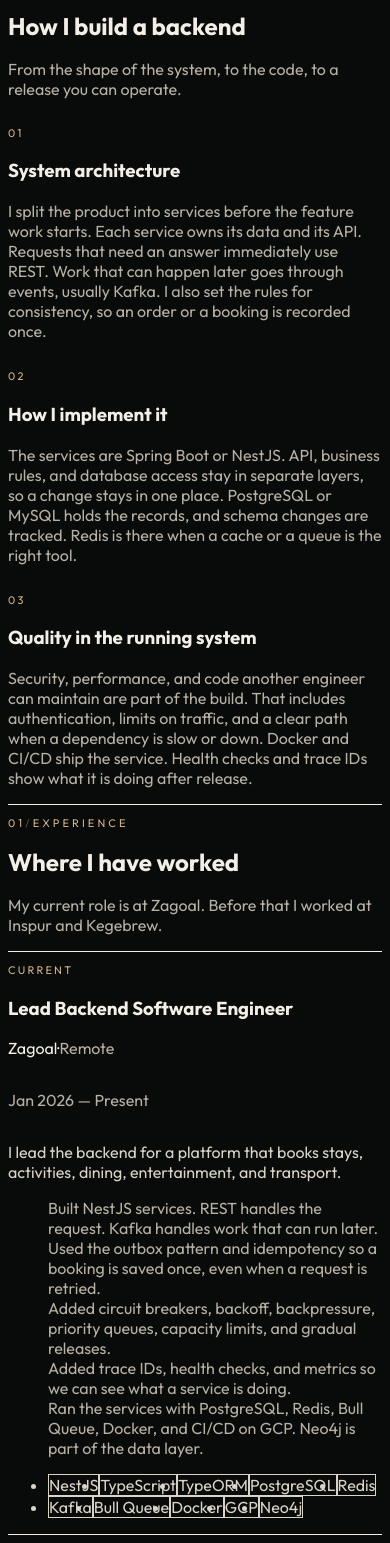
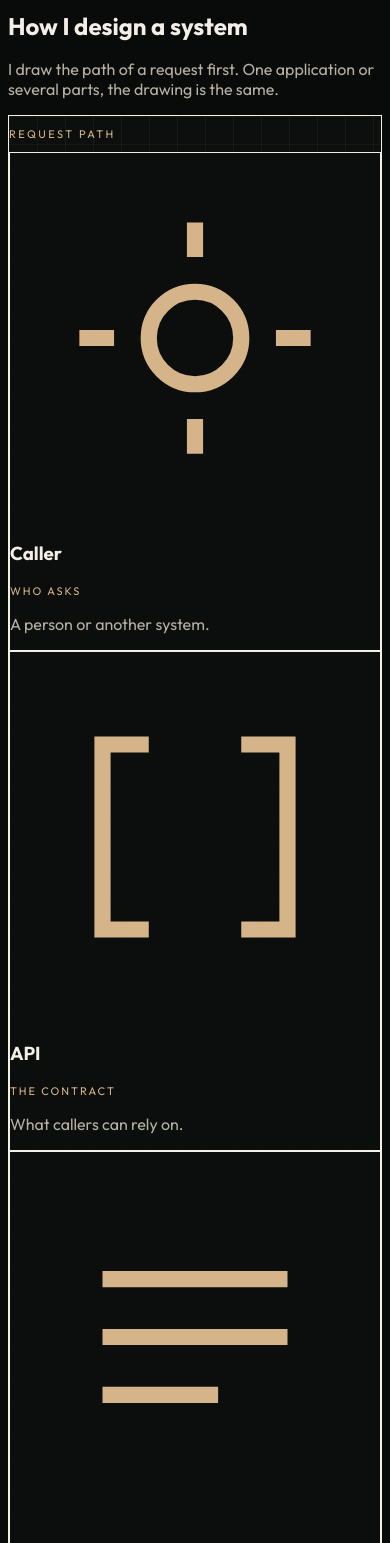
Before and after one commit to yeab14/Yeab-Porfolio-, a Next.js app: page / in a window 390 px wide. Shown: the part 1020-2563 px from the top of the page. Built offline with nearby package versions, Linux system fonts and the light colour scheme; no server answers.

Commit message:
Explain system design as decisions along the request path, from who can call the system to what must not block the response.

```diff
--- a/app/components/homepage/about/index.jsx
+++ b/app/components/homepage/about/index.jsx
@@ -1,42 +1,250 @@
-const services = [
+"use client";
+
+import { useEffect, useRef, useState } from "react";
+
+const flow = [
   {
-    title: "System architecture",
-    body: "I split the product into services before the feature work starts. Each service owns its data and its API. Requests that need an answer immediately use REST. Work that can happen later goes through events, usually Kafka. I also set the rules for consistency, so an order or a booking is recorded once.",
+    title: "Caller",
+    line: "Who asks",
+    detail: "A person or another system.",
+    icon: "caller",
   },
   {
-    title: "How I implement it",
-    body: "The services are Spring Boot or NestJS. API, business rules, and database access stay in separate layers, so a change stays in one place. PostgreSQL or MySQL holds the records, and schema changes are tracked. Redis is there when a cache or a queue is the right tool.",
+    title: "API",
+    line: "The contract",
+    detail: "What callers can rely on.",
+    icon: "api",
   },
   {
-    title: "Quality in the running system",
-    body: "Security, performance, and code another engineer can maintain are part of the build. That includes authentication, limits on traffic, and a clear path when a dependency is slow or down. Docker and CI/CD ship the service. Health checks and trace IDs show what it is doing after release.",
+    title: "Rules",
+    line: "The decision",
+    detail: "Business logic lives here.",
+    icon: "rules",
+  },
+  {
+    title: "Data",
+    line: "The record",
+    detail: "Written once, and kept here.",
+    icon: "data",
   },
 ];
 
+const qualities = [
+  {
+    title: "Secure",
+    detail: "Access is checked before the work starts.",
+    icon: "secure",
+  },
+  {
+    title: "Fast",
+    detail: "The answer does not wait on slow work.",
+    icon: "fast",
+  },
+  {
+    title: "Clear",
+    detail: "A change has one home, and a request can be followed.",
+    icon: "clear",
+  },
+];
+
+function Glyph({ name }) {
+  const common = {
+    viewBox: "0 0 32 32",
+    className: "h-6 w-6",
+    fill: "none",
+    stroke: "currentColor",
+    strokeWidth: "1.4",
+    "aria-hidden": true,
+  };
+
+  if (name === "caller") {
+    return (
+      <svg {...common}>
+        <circle cx="16" cy="16" r="4" />
+        <path d="M16 6v3M16 23v3M6 16h3M23 16h3" />
+      </svg>
+    );
+  }
+  if (name === "api") {
+    return (
+      <svg {...common}>
+        <path d="M12 8H8v16h4M20 8h4v16h-4" />
+      </svg>
+    );
+  }
+  if (name === "rules") {
+    return (
+      <svg {...common}>
+        <path d="M8 11h16M8 16h16M8 21h10" />
+      </svg>
+    );
+  }
+  if (name === "data") {
+    return (
+      <svg {...common}>
+        <ellipse cx="16" cy="10" rx="8" ry="3" />
+        <path d="M8 10v12c0 1.7 3.6 3 8 3s8-1.3 8-3V10" />
+      </svg>
+    );
+  }
+  if (name === "later") {
+    return (
+      <svg {...common}>
+        <path d="M9 8v9a5 5 0 0 0 5 5h8" />
+        <path d="M18 18l4 4-4 4" />
+      </svg>
+    );
+  }
+  if (name === "secure") {
+    return (
+      <svg {...common}>
+        <path d="M16 6l8 3v6.5c0 4.5-3.2 7.4-8 9.5-4.8-2.1-8-5-8-9.5V9l8-3z" />
+      </svg>
+    );
+  }
+  if (name === "fast") {
+    return (
+      <svg {...common}>
+        <path d="M18 6L10 17h6l-2 9 10-13h-6l0-7z" />
+      </svg>
+    );
+  }
+  return (
+    <svg {...common}>
+      <path d="M4 16s4.5-6 12-6 12 6 12 6-4.5 6-12 6-12-6-12-6z" />
+      <circle cx="16" cy="16" r="2.4" />
+    </svg>
+  );
+}
+
+function Node({ item }) {
+  return (
+    <article className="border border-white/10 bg-[#0c0f0d]/90 px-4 py-5 transition duration-300 hover:border-[#d6b48a]/55">
+      <div className="flex h-10 w-10 items-center justify-center text-[#d6b48a]">
+        <Glyph name={item.icon} />
+      </div>
+      <h3 className="mt-4 font-serif text-2xl text-[#f4efe6]">{item.title}</h3>
+      <p className="mt-1 text-[11px] uppercase tracking-[0.18em] text-[#d6b48a]">{item.line}</p>
+      <p className="mt-3 text-sm leading-relaxed text-[#b7b0a4]">{item.detail}</p>
+    </article>
+  );
+}
+
+function HConnector({ delay }) {
+  return (
+    <div className="relative mx-auto h-8 w-px bg-[#d6b48a]/70 md:mx-0 md:h-0.5 md:w-full md:self-center" aria-hidden>
+      <span className="flow-dot flow-dot-y md:hidden" style={{ animationDelay: delay }} />
+      <span className="flow-dot flow-dot-x hidden md:block" style={{ animationDelay: delay }} />
+    </div>
+  );
+}
+
 function AboutSection() {
+  const sectionRef = useRef(null);
+  const [live, setLive] = useState(false);
+
+  useEffect(() => {
+    const node = sectionRef.current;
+    if (!node) return undefined;
+    if (window.matchMedia("(prefers-reduced-motion: reduce)").matches) return undefined;
+
+    const observer = new IntersectionObserver(
+      ([entry]) => {
+        if (entry.isIntersecting) setLive(true);
+      },
+      { threshold: 0.35 }
+    );
+    observer.observe(node);
+    return () => observer.disconnect();
+  }, []);
+
   return (
-    <section id="services" className="scroll-mt-28 border-t border-white/10 py-16 md:py-20">
+    <section
+      id="services"
+      ref={sectionRef}
+      className={`scroll-mt-28 border-t border-white/10 py-16 md:py-24 ${live ? "services-live" : ""}`}
+    >
       <div className="max-w-2xl">
         <p className="text-[11px] font-medium uppercase tracking-[0.28em] text-[#d6b48a]">
           Services
         </p>
-        <h2 className="mt-3 font-serif text-4xl leading-[1.05] text-[#f4efe6] md:text-5xl">
-          How I build a backend
+        <h2 className="mt-4 font-serif text-4xl leading-[1.05] text-[#f4efe6] md:text-5xl">
+          How I design a system
         </h2>
         <p className="mt-4 text-base leading-relaxed text-[#b7b0a4] md:text-lg">
-          From the shape of the system, to the code, to a release you can operate.
+          I draw the path of a request first. One application or several parts, the drawing is the same.
         </p>
       </div>
 
-      <div className="mt-10 grid gap-px bg-white/10 md:grid-cols-3">
-        {services.map((service, index) => (
-          <article key={service.title} className="bg-[#090b0a] p-6 md:p-8">
-            <p className="text-[11px] tracking-[0.2em] text-[#d6b48a]">0{index + 1}</p>
-            <h3 className="mt-4 font-serif text-2xl text-[#f4efe6]">{service.title}</h3>
-            <p className="mt-3 text-sm leading-relaxed text-[#b7b0a4]">{service.body}</p>
-          </article>
+      <div
+        className="mt-12 border border-white/10 px-4 py-8 sm:px-6 md:px-8 md:py-10"
+        style={{
+          backgroundColor: "#0c0f0d",
+          backgroundImage:
+            "linear-gradient(rgba(214,180,138,0.06) 1px, transparent 1px), linear-gradient(90deg, rgba(214,180,138,0.06) 1px, transparent 1px)",
+          backgroundSize: "28px 28px",
+        }}
+      >
+        <p className="text-[11px] uppercase tracking-[0.22em] text-[#d6b48a]">Request path</p>
+
+        <div className="mt-8 grid grid-cols-1 gap-y-3 md:grid-cols-[minmax(0,1fr)_2.75rem_minmax(0,1fr)_2.75rem_minmax(0,1fr)_2.75rem_minmax(0,1fr)] md:items-center md:gap-y-0">
+          <div className="md:col-start-1 md:row-start-1">
+            <Node item={flow[0]} />
+          </div>
+          <div className="md:col-start-2 md:row-start-1">
+            <HConnector delay="0s" />
+          </div>
+          <div className="md:col-start-3 md:row-start-1">
+            <Node item={flow[1]} />
+          </div>
+          <div className="md:col-start-4 md:row-start-1">
+            <HConnector delay="0.72s" />
+          </div>
+          <div className="md:col-start-5 md:row-start-1">
+            <Node item={flow[2]} />
+          </div>
+          <div className="md:col-start-6 md:row-start-1">
+            <HConnector delay="1.44s" />
+          </div>
+          <div className="md:col-start-7 md:row-start-1">
+            <Node item={flow[3]} />
+          </div>
+
+          <div className="hidden justify-center md:col-start-5 md:row-start-2 md:flex" aria-hidden>
+            <div className="relative h-12 w-px bg-[#d6b48a]/70">
+              <span className="flow-dot flow-dot-y" style={{ animationDelay: "2.16s" }} />
+            </div>
+          </div>
+
+          <div className="mt-6 md:col-start-5 md:row-start-3 md:mt-0">
+            <p className="mb-3 text-[11px] uppercase tracking-[0.18em] text-[#d6b48a] md:hidden">
+              Off the request path
+            </p>
+            <Node
+              item={{
+                title: "Later",
+                line: "After the answer",
+                detail: "Work that must not slow the caller.",
+                icon: "later",
+              }}
+            />
+          </div>
+        </div>
+      </div>
+
+      <ul className="mt-10 grid gap-8 md:grid-cols-3">
+        {qualities.map((item) => (
+          <li key={item.title} className="flex gap-4">
+            <div className="flex h-11 w-11 shrink-0 items-center justify-center border border-[#d6b48a]/40 text-[#d6b48a]">
+              <Glyph name={item.icon} />
+            </div>
+            <div>
+              <h3 className="font-serif text-2xl text-[#f4efe6]">{item.title}</h3>
+              <p className="mt-2 text-sm leading-relaxed text-[#b7b0a4]">{item.detail}</p>
+            </div>
+          </li>
         ))}
-      </div>
+      </ul>
     </section>
   );
 }
--- a/app/css/globals.scss
+++ b/app/css/globals.scss
@@ -20,3 +20,51 @@
   outline: 2px solid #d6b48a;
   outline-offset: 3px;
 }
+
+.flow-dot {
+  position: absolute;
+  width: 7px;
+  height: 7px;
+  border-radius: 999px;
+  background: #d6b48a;
+  box-shadow: 0 0 10px #d6b48a;
+  opacity: 0;
+  animation-play-state: paused;
+}
+
+.services-live .flow-dot {
+  animation-play-state: running;
+}
+
+.flow-dot-x {
+  top: -3px;
+  left: 0;
+  animation: flow-x 3.6s linear infinite;
+}
+
+.flow-dot-y {
+  left: -3px;
+  top: 0;
+  animation: flow-y 3.6s linear infinite;
+}
+
+@keyframes flow-x {
+  0% { left: 0; opacity: 0; }
+  4% { opacity: 1; }
+  18% { left: calc(100% - 7px); opacity: 0; }
+  100% { left: calc(100% - 7px); opacity: 0; }
+}
+
+@keyframes flow-y {
+  0% { top: 0; opacity: 0; }
+  4% { opacity: 1; }
+  18% { top: calc(100% - 7px); opacity: 0; }
+  100% { top: calc(100% - 7px); opacity: 0; }
+}
+
+@media (prefers-reduced-motion: reduce) {
+  .flow-dot {
+    animation: none;
+    opacity: 0;
+  }
+}
```
